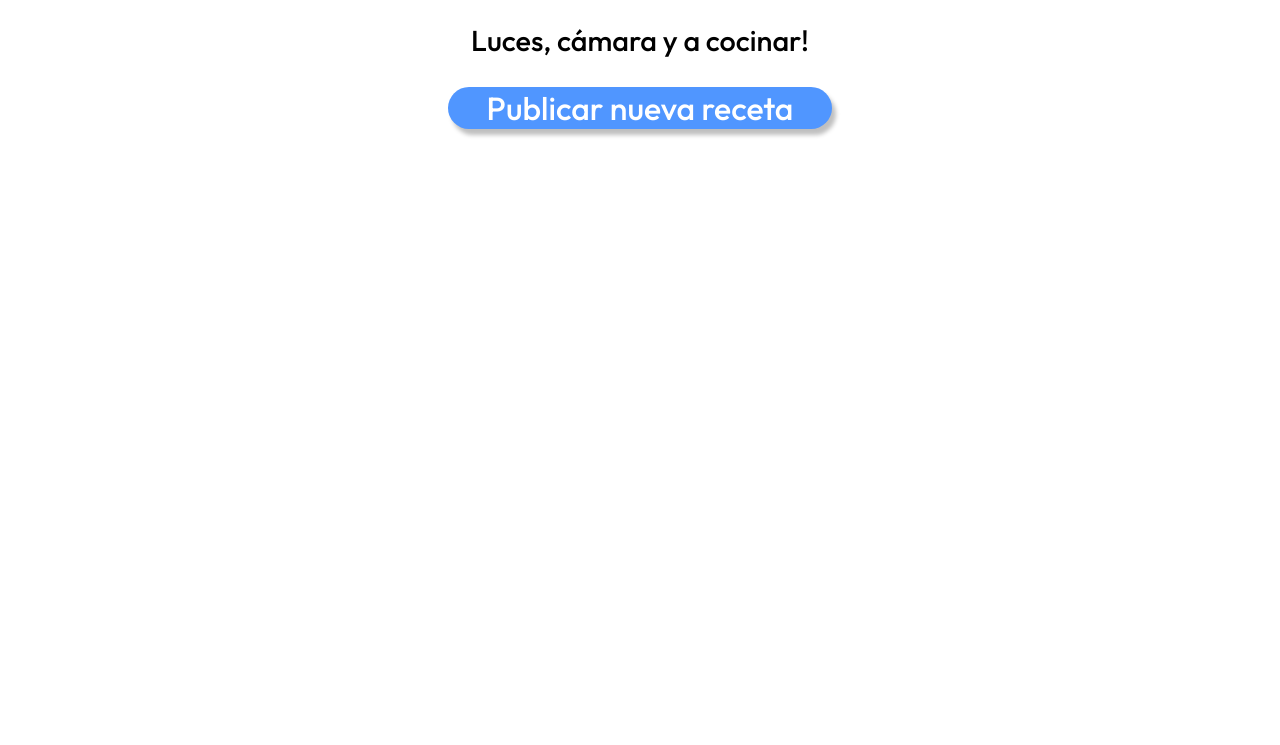
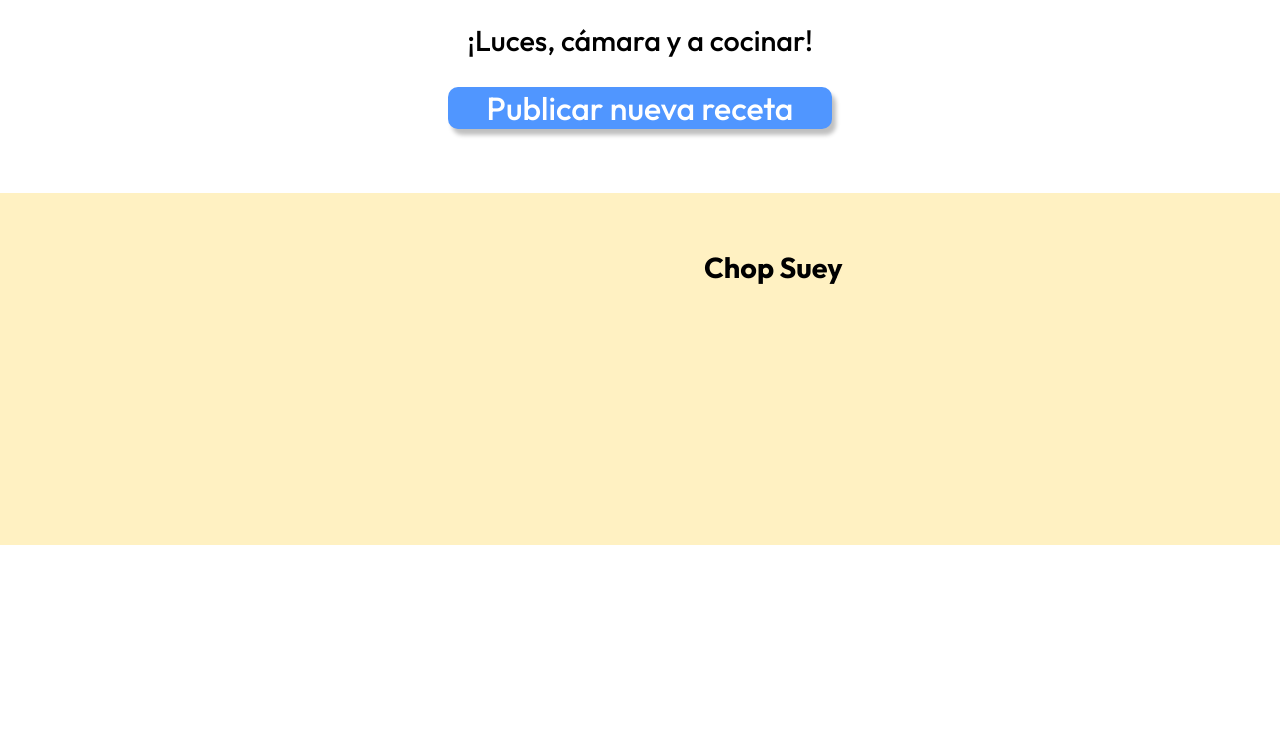
Before and after one commit to KonigAstaroth/V.01-formulario, a plain HTML site: page profile.html in a window 1280 px wide. Shown: the part 649-1394 px from the top of the page. Drawn offline with Linux system fonts and the light colour scheme.

Commit message:
crear posts

```diff
--- a/Styles/perfil.css
+++ b/Styles/perfil.css
@@ -57,7 +57,7 @@ ul li.about_usr{
 h2{
     font-family: outfit;
     font-size: 2.2em;
-    padding-left: 17%;
+    padding-left: 8%;
     margin-top: 3%;
 }
 h3{
@@ -70,12 +70,12 @@ h3{
 
 .btn_create_post{
     box-shadow: 4px 6px 4px rgba(0, 0, 0, .25);
-    border-radius: 30px;
+    border-radius: 10px;
     border-style: none;
     background-color: #5096FF;
     color: #FFFFFF;
     font-family: outfit;
-    width: 30%;
+    width: 12em;
     font-size: 2em;
     font-weight: 500;
     text-align: center;
@@ -88,4 +88,5 @@ h3{
     color: #5096FF;
     transform: scale(1.2);
     border-radius: #5096FF 2px;
+
 }
--- /dev/null
+++ b/Styles/post_profile/post.css
@@ -0,0 +1,17 @@
+.post{
+    box-sizing: border-box;
+    background-color: #fff1c2;
+    width: 100%;
+    height: 22em;
+    margin-top: 5%;
+}
+.title_post{
+    font-family: outfit;
+    font-size: 1.8em;
+    text-align: justify;
+}
+.info_post{
+    display: flex;
+    position: relative;
+    padding-left: 55%;
+}
--- a/profile.html
+++ b/profile.html
@@ -4,6 +4,7 @@
     <link rel="stylesheet" href="/Styles/banner.css">
     <link rel="stylesheet" href="/Styles/perfil.css">
     <link rel="stylesheet" href="/Styles/search_bar.css">
+    <link rel="stylesheet" href="/Styles/post_profile/post.css">
 </head>
 
 
@@ -46,8 +47,21 @@
 
         <h2>Tus publicaciones</h2>
         <div class="create_posts">
-            <h3>Luces, cámara y a cocinar!</h3>
-            <button class="btn_create_post">Publicar nueva receta</button>
+            <h3>¡Luces, cámara y a cocinar!</h3>
+            <div class="create_post_div">
+                <button class="btn_create_post">Publicar nueva receta</button>
+            </div>
+
+        </div>
+
+        <div class="post">
+            <div class="portada">
+                <img src="">
+            </div>
+            <div class="info_post">
+                <h4 class="title_post">Chop Suey</h4>
+            </div>
+
         </div>
 
         <footer>
```
Also changed, not shown: Styles/search_bar.css (line endings or trailing spaces).
